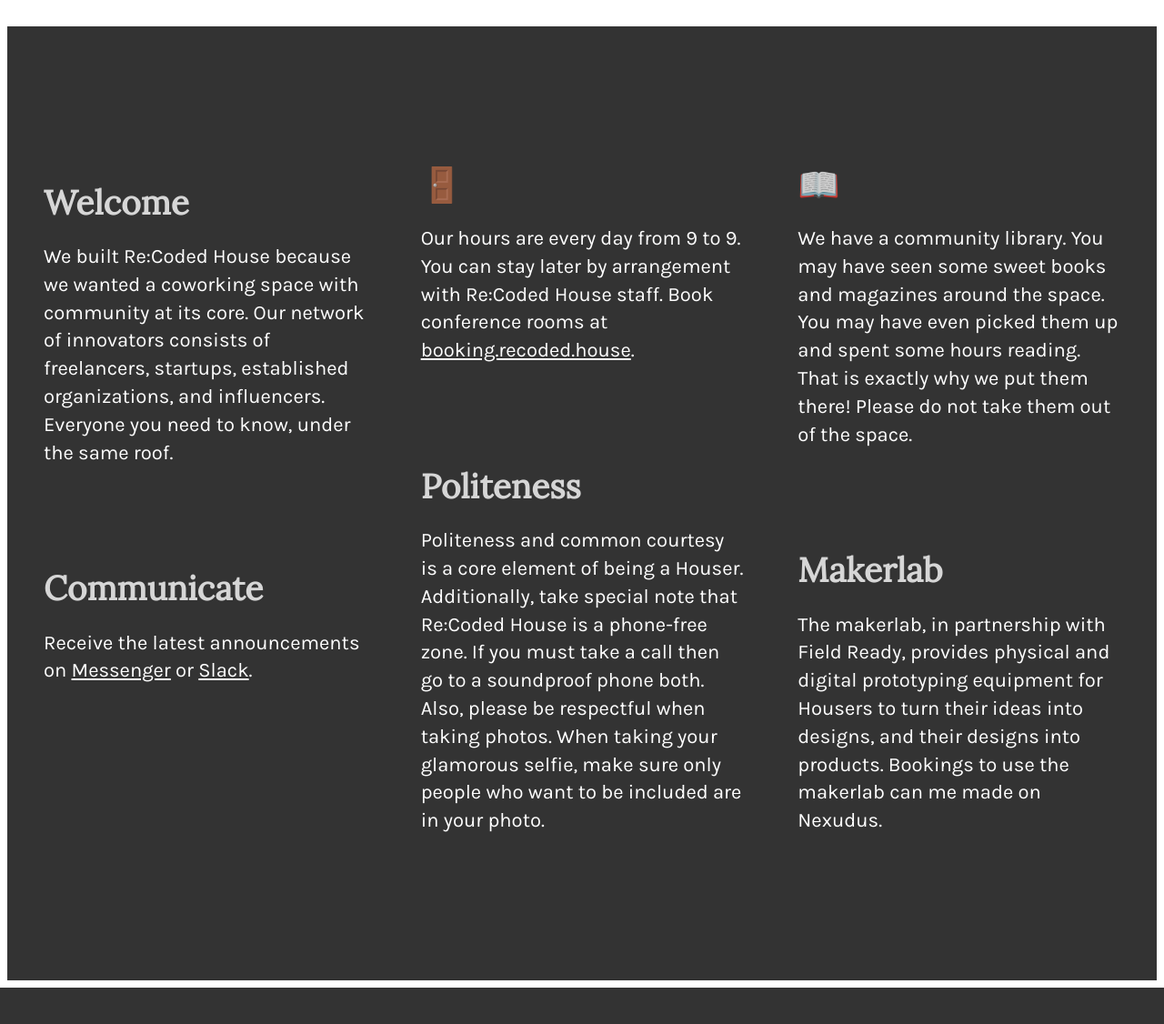
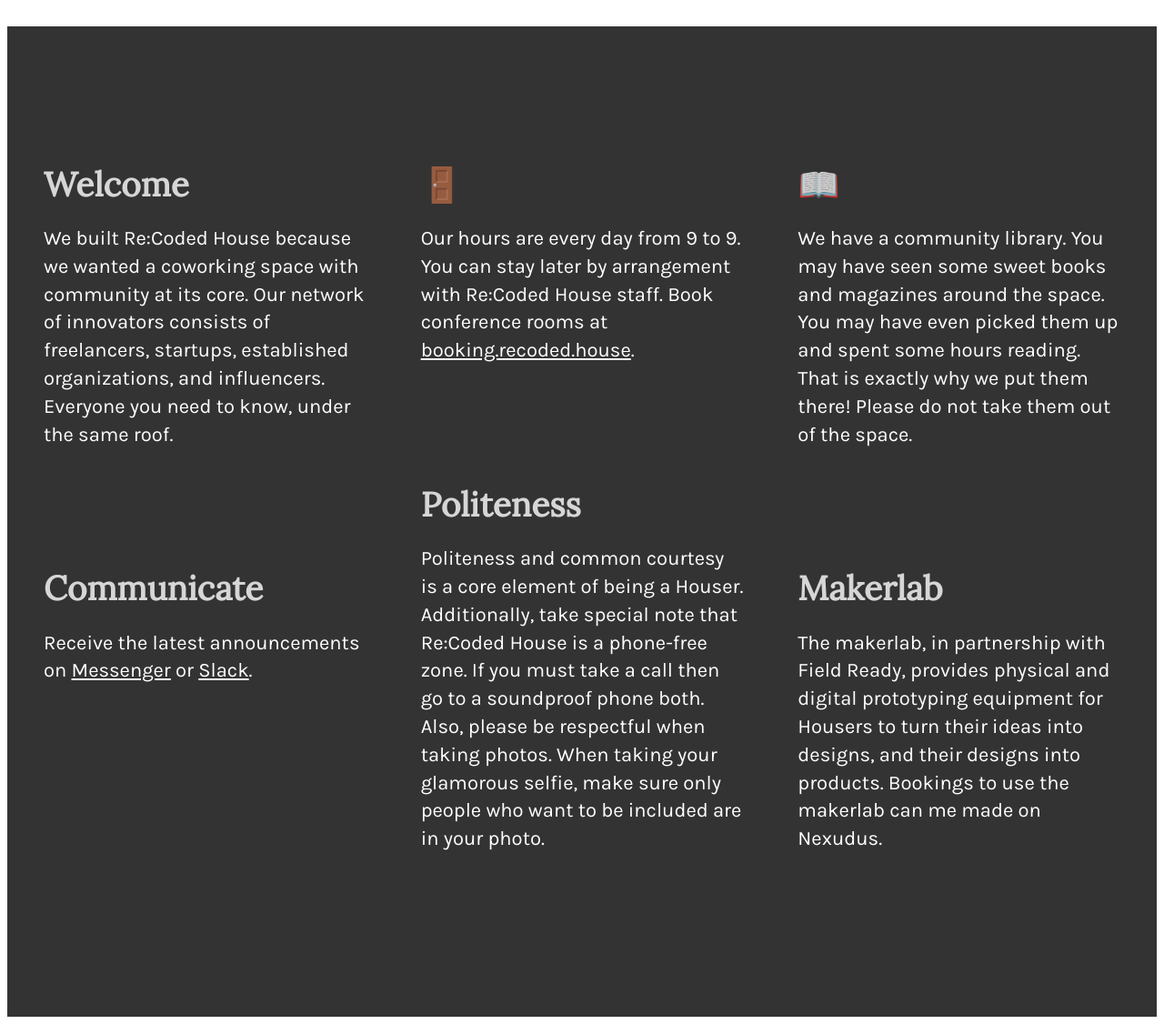
Before and after one commit to ReCoded-Org/welcome.recoded.house, a PHP site: page / in a window 1280 px wide. Shown: the whole page at 91% size. Before the commit the page ends 1086 px from the top, so only its background shows below. Run offline with PHP 8.4, Linux system fonts and the light colour scheme; some libraries are stand-ins or nearby versions.

Commit message:
Update index.php

```diff
--- a/index.php
+++ b/index.php
@@ -51,7 +51,7 @@ body, a {
 .div-content-square {
 	display: block;
 	max-width: 400px;
-	margin: 20px auto;
+	margin: 0 auto 40px;
 	page-break-inside: avoid;
 	}
 
```
